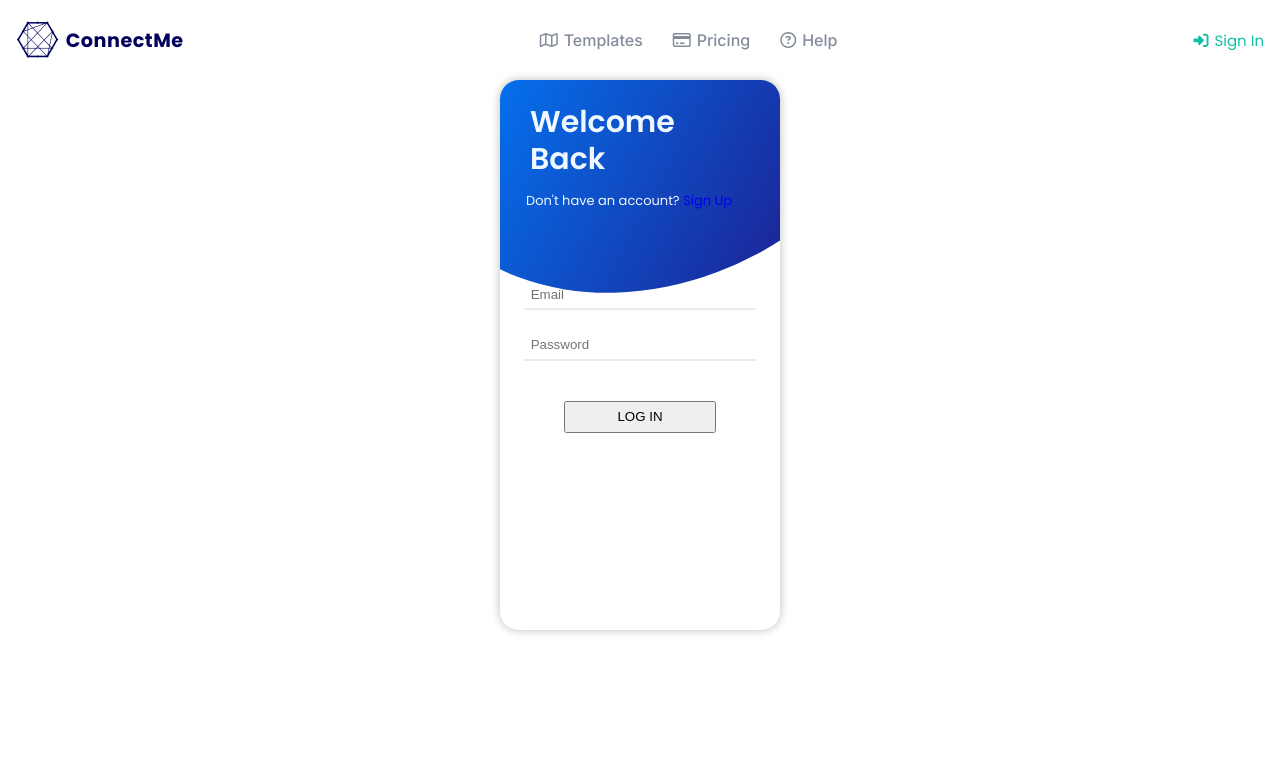
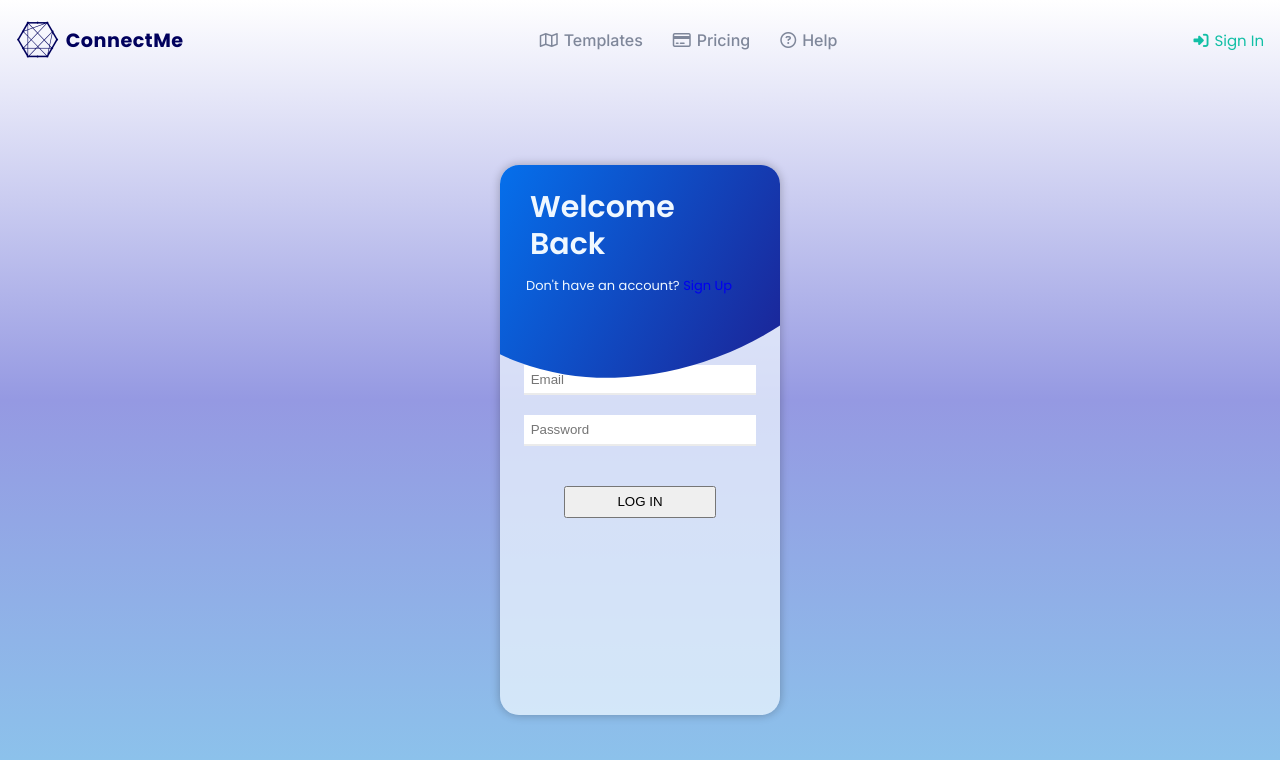
Before and after one commit to LennyRemache/ConnectMe, a React (Create React App) app in the folder frontend/: page /form in a window 1280 px wide. Shown: the top 760 px of the page. Built offline with nearby package versions, Linux system fonts and the light colour scheme.

Commit message:
Animated home page transition

```diff
--- a/frontend/src/App.css
+++ b/frontend/src/App.css
@@ -5,4 +5,5 @@
 
 .pageContainer {
   border: 0px solid red;
+  height: 100vh;
 }
--- a/frontend/src/App.js
+++ b/frontend/src/App.js
@@ -3,7 +3,6 @@ import "./App.css";
 //import { motion } from "framer-motion";
 import NavBar from "./components/NavBar";
 import Form from "./components/AccountForms/Form";
-import { AnimatePresence } from "framer-motion";
 import Home from "./components/pages/Home.jsx";
 import { atomWithStorage } from "jotai/utils";
 
@@ -14,7 +13,6 @@ function App() {
     <div className="App">
       <NavBar />
       <div className="pageContainer">
-        <AnimatePresence>
         <Routes>
           <Route index element={<Home />} />
           <Route path="templates" element={<div />} />
@@ -22,7 +20,6 @@ function App() {
           <Route path="form/*" element={<Form />} />
           <Route path="help" element={<div />} />
         </Routes>
-        </AnimatePresence>
       </div>
     </div>
   );
--- a/frontend/src/components/pages/Home.jsx
+++ b/frontend/src/components/pages/Home.jsx
@@ -1,10 +1,16 @@
 import React from "react";
 import "../../styles/pages/Home.css";
+import { motion } from "framer-motion";
 
 function Home() {
   return (
     <>
-      <div className="homeContainer">
+      <motion.div
+        className="homeContainer"
+        initial={{ opacity: 0 }}
+        animate={{ opacity: 1 }}
+        exit={{ opacity: 0 }}
+      >
         <div className="hero-container">
           <h2 className="hero-header">
             There's a better way to <span>connect with customers</span>
@@ -22,7 +28,7 @@ function Home() {
             alt="Loading..."
           />
         </div>
-      </div>
+      </motion.div>
     </>
   );
 }
--- a/frontend/src/styles/AccountForms/Form.css
+++ b/frontend/src/styles/AccountForms/Form.css
@@ -4,6 +4,14 @@
   display: flex;
   align-items: center;
   justify-content: center;
+  height: 100%;
+  background-color: #8bc6ec;
+  background-image: linear-gradient(
+    0deg,
+    #8bc6ec 0%,
+    #9599e2 50%,
+    #ffffff 100%
+  );
 }
 
 .form {
@@ -15,6 +23,7 @@
   overflow: hidden;
   position: relative;
   z-index: 0;
+  background-color: rgba(240, 248, 255, 0.712);
 }
 
 .topContainer {
--- a/frontend/src/styles/NavBar.css
+++ b/frontend/src/styles/NavBar.css
@@ -9,6 +9,7 @@
   align-items: center;
   justify-content: space-between;
   padding: 0 1rem;
+  z-index: 2;
 }
 
 .menu-open-icon,
```
Lines whose indentation alone changed are shown as unchanged.
